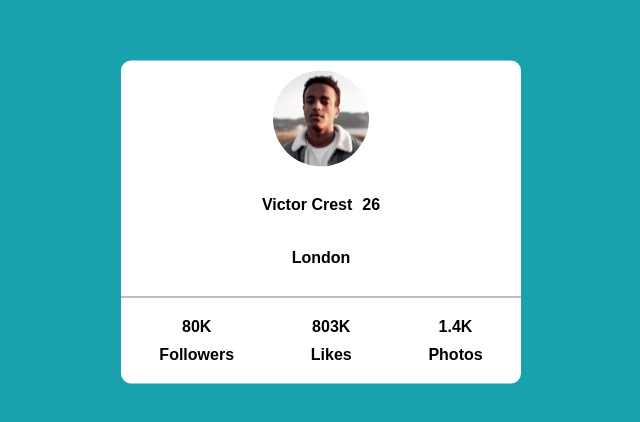
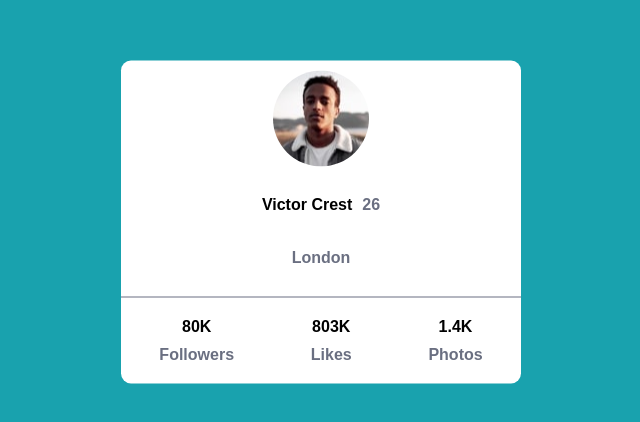
Before and after one commit to lucasGaetano/profile-card-component-main, a plain HTML site: page index.html in a window 1280 px wide. Shown: the part 178-600 px from the top of the page, without its empty margins (319-959 px from the left). Drawn offline with Linux system fonts and the light colour scheme.

Commit message:
Adicionando uma classe cor

```diff
--- a/index.html
+++ b/index.html
@@ -18,24 +18,24 @@
     </div>
       <div class="informacoes-pessoais">
         <div class="nome">Victor Crest</div>
-        <div class="idade">26</div>
+        <div class="idade cor">26</div>
       </div>
-      <div class="cidade">London</div>
+      <div class="cidade cor">London</div>
 
       <div class="dados">
         <div>
           <div class="numero-seguidores">80K</div>
-          <div class="seguidores">Followers</div>
+          <div class="seguidores cor">Followers</div>
         </div>
 
         <div>
           <div class="numero-curtidas">803K</div>
-          <div class="curtidas">Likes</div>
+          <div class="curtidas cor">Likes</div>
         </div>
 
         <div>
           <div class="numero-fotos">1.4K</div>
-          <div class="fotos">Photos</div>
+          <div class="fotos cor">Photos</div>
         </div>
       </div>
 
--- a/src/css/style.css
+++ b/src/css/style.css
@@ -38,7 +38,7 @@ body {
 }
 
 .dados {
-    border-top: solid 1px gray;
+    border-top: solid 1px hsl(227, 10%, 46%);
     display: flex;
     justify-content: center;
     align-items: center;
@@ -48,3 +48,7 @@ body {
     flex-grow: 1;
     margin: 10px;
 }
+
+.cor {
+    color: hsl(227, 10%, 46%);
+}
```
